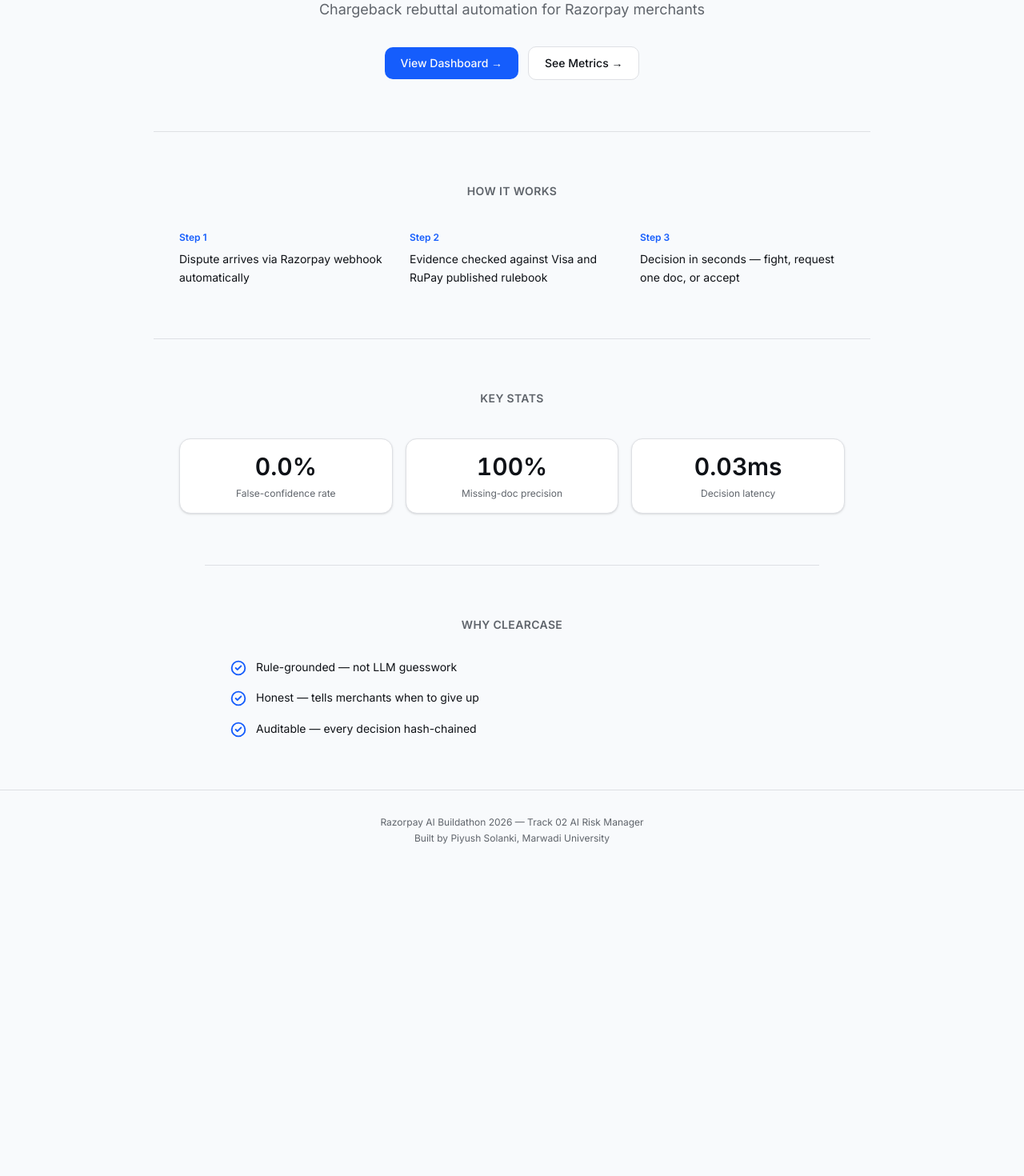
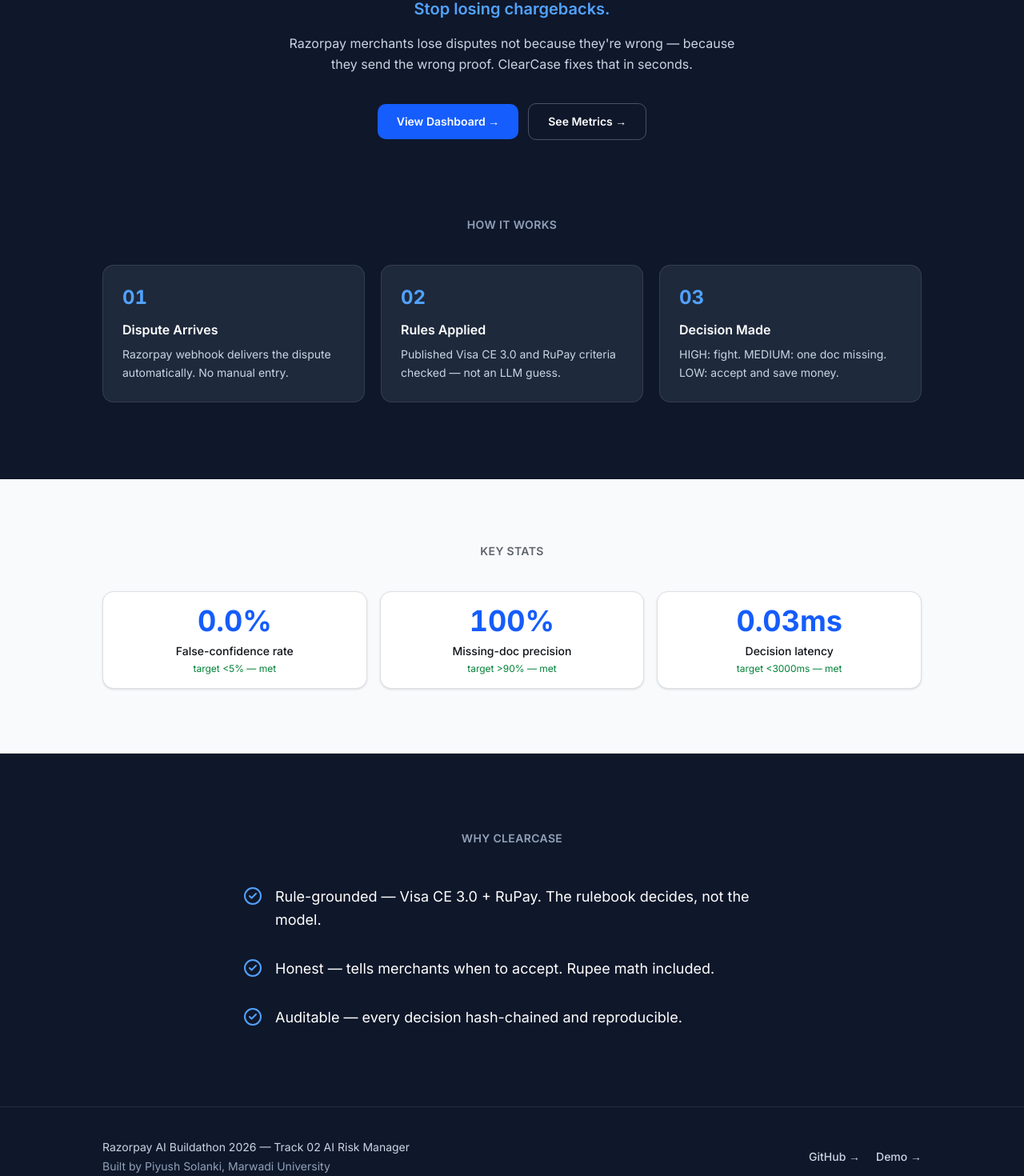
Before and after one commit to PiyushSolanki038/clearcase-razorpay, a Next.js app: page / in a window 1280 px wide. Shown: the part 218-1688 px from the top of the page at 80% size. Before the commit the page ends 1306 px from the top, so only its background shows below. Built offline with nearby package versions, Linux system fonts and the light colour scheme.

Commit message:
day-7: landing page redesign

```diff
--- a/app/page.tsx
+++ b/app/page.tsx
@@ -1,23 +1,38 @@
 // Landing page. Per CLAUDE.md (Day 7, post-submission): the "no landing page" Hard NO
 // was reversed once submission was in, since this is now for portfolio/sharing use.
 // /disputes (the dashboard) is unchanged and reachable via "View Dashboard" below.
+// Dark fintech redesign (Day 7, take 2) — hero/how-it-works/why sections run dark
+// (#0F172A / #1E293B) with a light key-stats section between them, matching a
+// Stripe/Razorpay-marketing register rather than the light dashboard shell.
 
 import { readFile } from "fs/promises";
 import path from "path";
 import Link from "next/link";
-import { ShieldCheck, CheckCircle2 } from "lucide-react";
+import { CheckCircle2 } from "lucide-react";
 import { Card, CardContent } from "@/components/ui/card";
 
 const STEPS = [
-  "Dispute arrives via Razorpay webhook automatically",
-  "Evidence checked against Visa and RuPay published rulebook",
-  "Decision in seconds — fight, request one doc, or accept",
+  {
+    number: "01",
+    title: "Dispute Arrives",
+    body: "Razorpay webhook delivers the dispute automatically. No manual entry.",
+  },
+  {
+    number: "02",
+    title: "Rules Applied",
+    body: "Published Visa CE 3.0 and RuPay criteria checked — not an LLM guess.",
+  },
+  {
+    number: "03",
+    title: "Decision Made",
+    body: "HIGH: fight. MEDIUM: one doc missing. LOW: accept and save money.",
+  },
 ];
 
 const WHY = [
-  "Rule-grounded — not LLM guesswork",
-  "Honest — tells merchants when to give up",
-  "Auditable — every decision hash-chained",
+  "Rule-grounded — Visa CE 3.0 + RuPay. The rulebook decides, not the model.",
+  "Honest — tells merchants when to accept. Rupee math included.",
+  "Auditable — every decision hash-chained and reproducible.",
 ];
 
 interface MetricsFile {
@@ -39,65 +54,83 @@ export default async function Home() {
 
   const stats = [
     {
+      value: metrics ? `${(metrics.falseConfidenceRate * 100).toFixed(1)}%` : "0.0%",
       label: "False-confidence rate",
-      value: metrics ? `${(metrics.falseConfidenceRate * 100).toFixed(1)}%` : "0.0%",
+      target: "target <5% — met",
     },
     {
+      value: metrics ? `${(metrics.missingDocPrecision * 100).toFixed(0)}%` : "100%",
       label: "Missing-doc precision",
-      value: metrics ? `${(metrics.missingDocPrecision * 100).toFixed(0)}%` : "100%",
+      target: "target >90% — met",
     },
     {
+      value: metrics ? `${metrics.averageDecisionLatencyMs.toFixed(2)}ms` : "0.03ms",
       label: "Decision latency",
-      value: metrics ? `${metrics.averageDecisionLatencyMs.toFixed(2)}ms` : "0.03ms",
+      target: "target <3000ms — met",
     },
   ];
 
   return (
-    <div className="min-h-full bg-background">
-      {/* Hero */}
-      <section className="max-w-4xl mx-auto px-6 sm:px-8 pt-20 pb-16 text-center">
-        <span className="inline-flex items-center justify-center size-12 rounded-xl bg-primary text-primary-foreground mb-6">
-          <ShieldCheck className="size-6" strokeWidth={2.25} />
+    <div className="min-h-full">
+      {/* Hero — dark navy */}
+      <section className="bg-[#0F172A] px-6 sm:px-8 pt-20 pb-24 text-center">
+        <div className="max-w-3xl mx-auto">
+          <span className="inline-block rounded-full border border-white/15 bg-white/5 px-3 py-1 text-xs font-medium text-slate-300 mb-8">
+            Razorpay AI Buildathon 2026 — Track 02
           </span>
-        <h1 className="text-4xl sm:text-5xl font-semibold tracking-tight text-foreground">
+          <h1 className="text-5xl sm:text-6xl font-bold tracking-tight text-white">
             ClearCase
           </h1>
-        <p className="text-lg text-muted-foreground mt-4 max-w-xl mx-auto">
-          Chargeback rebuttal automation for Razorpay merchants
+          <p className="text-xl font-semibold text-blue-400 mt-4">
+            Stop losing chargebacks.
           </p>
-        <div className="flex items-center justify-center gap-3 mt-8">
+          <p className="text-base text-slate-300 mt-4 max-w-xl mx-auto leading-relaxed">
+            Razorpay merchants lose disputes not because they&apos;re wrong — because
+            they send the wrong proof. ClearCase fixes that in seconds.
+          </p>
+          <div className="flex flex-col sm:flex-row items-center justify-center gap-3 mt-9">
             <Link
               href="/disputes"
-            className="inline-flex items-center gap-1.5 rounded-lg bg-primary px-5 py-2.5 text-sm font-medium text-primary-foreground hover:bg-primary/80 transition-colors"
+              className="inline-flex items-center gap-1.5 rounded-lg bg-blue-600 px-6 py-3 text-sm font-semibold text-white hover:bg-blue-500 transition-colors"
             >
               View Dashboard &rarr;
             </Link>
             <Link
               href="/metrics"
-            className="inline-flex items-center gap-1.5 rounded-lg border border-border bg-card px-5 py-2.5 text-sm font-medium text-foreground hover:bg-muted transition-colors"
+              className="inline-flex items-center gap-1.5 rounded-lg border border-white/25 px-6 py-3 text-sm font-semibold text-white hover:bg-white/10 transition-colors"
             >
               See Metrics &rarr;
             </Link>
           </div>
+        </div>
       </section>
 
-      {/* How it works */}
-      <section className="max-w-4xl mx-auto px-6 sm:px-8 py-16 border-t border-border">
-        <h2 className="text-sm font-semibold uppercase tracking-wide text-muted-foreground text-center mb-10">
+      {/* How it works — dark cards */}
+      <section className="bg-[#0F172A] px-6 sm:px-8 pb-24">
+        <div className="max-w-5xl mx-auto">
+          <h2 className="text-sm font-semibold uppercase tracking-wide text-slate-400 text-center mb-10">
             How it works
           </h2>
-        <div className="grid grid-cols-1 sm:grid-cols-3 gap-8">
-          {STEPS.map((step, i) => (
-            <div key={step} className="text-center sm:text-left">
-              <div className="text-xs font-semibold text-primary mb-2">Step {i + 1}</div>
-              <p className="text-sm text-foreground leading-relaxed">{step}</p>
+          <div className="grid grid-cols-1 sm:grid-cols-3 gap-5">
+            {STEPS.map((step) => (
+              <div
+                key={step.number}
+                className="rounded-xl bg-[#1E293B] border border-white/10 p-6"
+              >
+                <div className="text-2xl font-bold text-blue-400 mb-3 tabular-nums">
+                  {step.number}
+                </div>
+                <h3 className="text-base font-semibold text-white mb-2">{step.title}</h3>
+                <p className="text-sm text-slate-300 leading-relaxed">{step.body}</p>
               </div>
             ))}
           </div>
+        </div>
       </section>
 
-      {/* Key stats */}
-      <section className="max-w-4xl mx-auto px-6 sm:px-8 py-16 border-t border-border">
+      {/* Key stats — light section */}
+      <section className="bg-background px-6 sm:px-8 py-20 border-b border-border">
+        <div className="max-w-5xl mx-auto">
           <h2 className="text-sm font-semibold uppercase tracking-wide text-muted-foreground text-center mb-10">
             Key stats
           </h2>
@@ -105,39 +138,63 @@ export default async function Home() {
             {stats.map((stat) => (
               <Card key={stat.label} className="text-center">
                 <CardContent>
-                <div className="text-3xl font-semibold tabular-nums text-foreground">
+                  <div className="text-4xl font-bold tabular-nums text-blue-600">
                     {stat.value}
                   </div>
-                <div className="text-xs text-muted-foreground mt-2">{stat.label}</div>
+                  <div className="text-sm text-foreground mt-2 font-medium">{stat.label}</div>
+                  <div className="text-xs text-green-700 mt-1">{stat.target}</div>
                 </CardContent>
               </Card>
             ))}
           </div>
+        </div>
       </section>
 
-      {/* Why ClearCase */}
-      <section className="max-w-3xl mx-auto px-6 sm:px-8 py-16 border-t border-border">
-        <h2 className="text-sm font-semibold uppercase tracking-wide text-muted-foreground text-center mb-8">
+      {/* Why ClearCase — dark section */}
+      <section className="bg-[#0F172A] px-6 sm:px-8 py-24">
+        <div className="max-w-2xl mx-auto">
+          <h2 className="text-sm font-semibold uppercase tracking-wide text-slate-400 text-center mb-12">
             Why ClearCase
           </h2>
-        <ul className="space-y-4">
+          <ul className="space-y-8">
             {WHY.map((point) => (
-            <li key={point} className="flex items-start gap-3">
-              <CheckCircle2 className="size-5 text-primary shrink-0 mt-0.5" strokeWidth={2.25} />
-              <span className="text-sm text-foreground leading-relaxed">{point}</span>
+              <li key={point} className="flex items-start gap-4">
+                <CheckCircle2 className="size-6 text-blue-400 shrink-0 mt-0.5" strokeWidth={2} />
+                <span className="text-lg text-white leading-relaxed">{point}</span>
               </li>
             ))}
           </ul>
+        </div>
       </section>
 
-      {/* Footer */}
-      <footer className="border-t border-border py-8 text-center">
-        <p className="text-xs text-muted-foreground">
+      {/* Footer — dark */}
+      <footer className="bg-[#0F172A] border-t border-white/10 px-6 sm:px-8 py-10">
+        <div className="max-w-5xl mx-auto flex flex-col sm:flex-row items-center justify-between gap-4">
+          <div className="text-center sm:text-left">
+            <p className="text-sm text-slate-300">
               Razorpay AI Buildathon 2026 — Track 02 AI Risk Manager
             </p>
-        <p className="text-xs text-muted-foreground mt-1">
+            <p className="text-sm text-slate-400 mt-1">
               Built by Piyush Solanki, Marwadi University
             </p>
+          </div>
+          <div className="flex items-center gap-5">
+            <a
+              href="https://github.com/PiyushSolanki038/clearcase-razorpay"
+              target="_blank"
+              rel="noopener noreferrer"
+              className="inline-flex items-center gap-1.5 text-sm font-medium text-slate-300 hover:text-white transition-colors"
+            >
+              GitHub &rarr;
+            </a>
+            <Link
+              href="/disputes"
+              className="text-sm font-medium text-slate-300 hover:text-white transition-colors"
+            >
+              Demo &rarr;
+            </Link>
+          </div>
+        </div>
       </footer>
     </div>
   );
```
Lines whose indentation alone changed are shown as unchanged.
